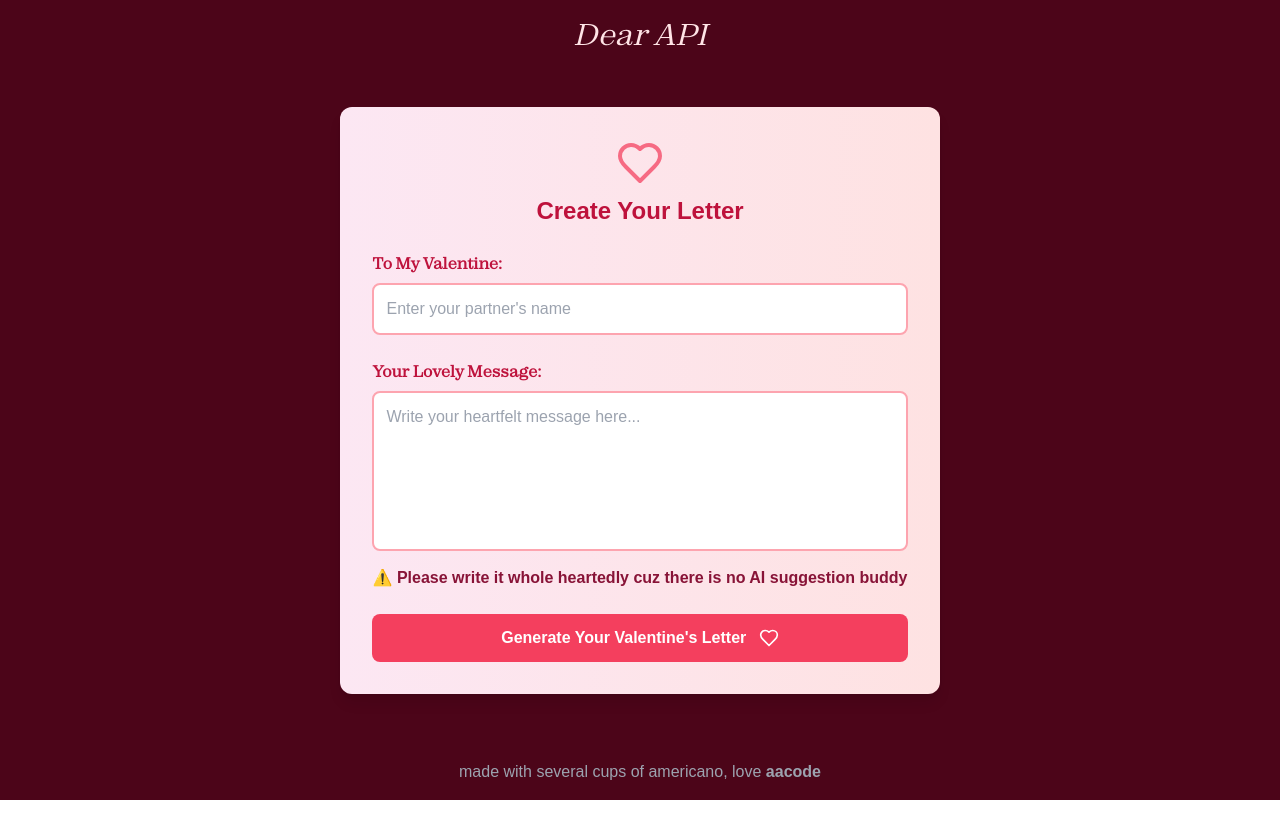
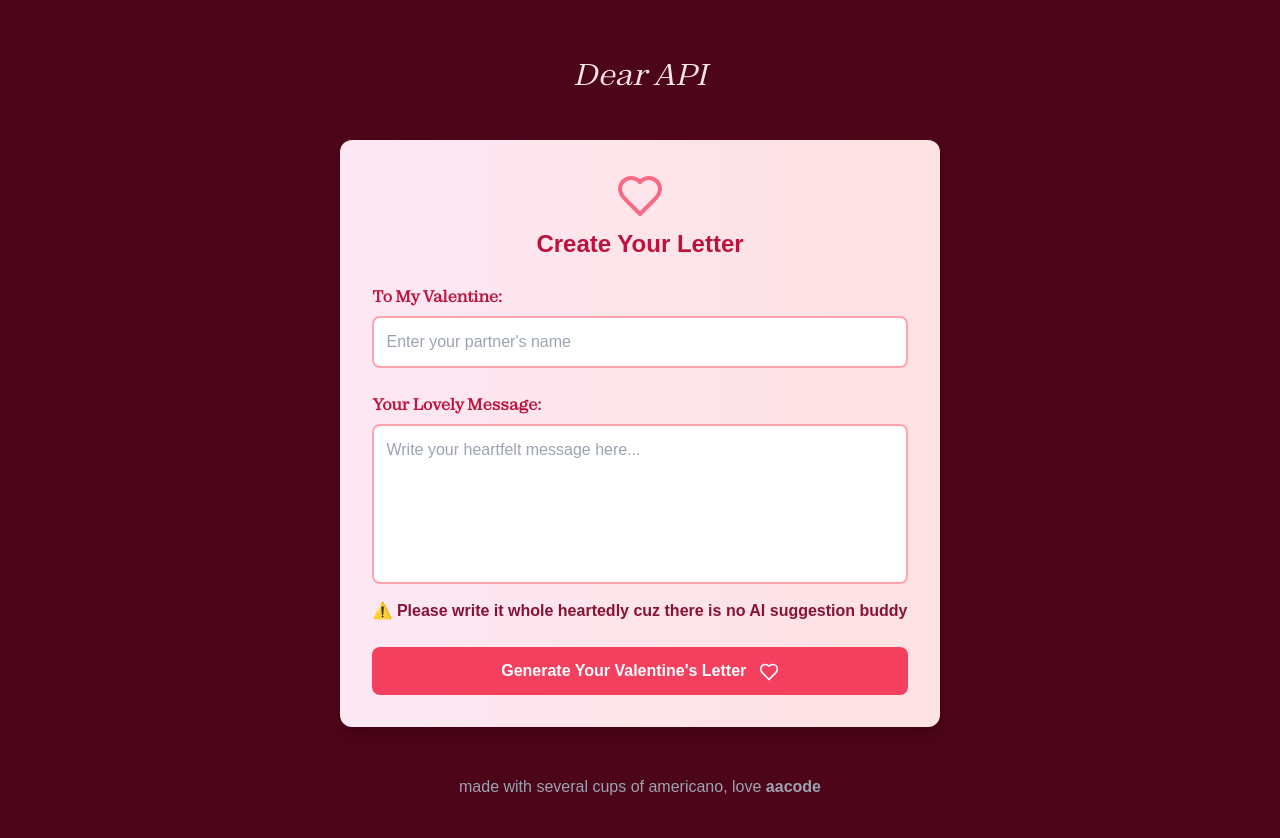
Before and after one commit to AureliaSindhu/DearAPI, a Next.js app: page /letter in a window 1280 px wide. Shown: the top 838 px of the page. Before the commit the page ends 800 px from the top, so only its background shows below. Built offline with nearby package versions, Linux system fonts and the light colour scheme; a web font is replaced by a local one.

Commit message:
prettier

```diff
--- a/app/letter/[id]/page.tsx
+++ b/app/letter/[id]/page.tsx
@@ -96,7 +96,7 @@ export default function LetterPage() {
     }
 
     return (
-        <div className="min-h-screen flex items-center justify-center bg-rose-950 p-4">
+        <div className="min-h-screen flex flex-col items-center justify-center bg-rose-950 p-4">
             <DearAPI />
             <motion.div
                 initial={{ opacity: 0, y: 50 }}
@@ -106,7 +106,7 @@ export default function LetterPage() {
             >
                 <Card className="border-rose-200 bg-rose-50 font-zodiak">
                 <CardHeader>
-                    <CardTitle className="font-zodiak italic text-2xl font-bold text-rose-800 text-center">
+                    <CardTitle className="font-zodiak italic text-2xl font-bold text-rose-800 text-center sm:text-xl">
                     My dearest Valentine
                     </CardTitle>
                 </CardHeader>
@@ -116,7 +116,7 @@ export default function LetterPage() {
                     animate={{ opacity: 1 }}
                     transition={{ delay: 0.2 }}
                     >
-                    <p className="text-lg">
+                    <p className="text-lg sm:text-sm">
                         <span className="font-zodiak italic text-rose-700">Dear {letter.recipient}, </span>
                     </p>
                     </motion.div>
@@ -125,7 +125,7 @@ export default function LetterPage() {
                     animate={{ opacity: 1 }}
                     transition={{ delay: 0.4 }}
                     >
-                    <p className="font-zodiak text-rose-900 italic" style={{ whiteSpace: 'pre-wrap' }}>{letter.message}</p>
+                    <p className="font-zodiak text-rose-900 italic sm:text-xs" style={{ whiteSpace: 'pre-wrap' }}>{letter.message}</p>
                     </motion.div>
                 </CardContent>
                 <CardFooter className="flex flex-col items-center space-y-4">
--- a/app/letter/page.tsx
+++ b/app/letter/page.tsx
@@ -5,7 +5,7 @@ import DearAPI from '@/components/DearAPI';
 
 const LetterPage: React.FC = () => {
     return (
-        <div className="flex justify-center items-center h-screen bg-rose-950 p-10">
+        <div className="flex flex-col justify-center items-center min-h-screen bg-rose-950 p-10">
             <DearAPI />
             <ValentineForm />
             <Footer />
--- a/components/DearAPI.tsx
+++ b/components/DearAPI.tsx
@@ -1,6 +1,6 @@
 export default function DearAPI() {
     return (
-        <h1 className="text-3xl font-zodiak italic text-rose-100 fixed top-0 w-full text-center p-4">
+        <h1 className="text-3xl font-zodiak italic text-rose-100 w-full text-center p-4">
             Dear API
         </h1>
     );
--- a/components/Footer.tsx
+++ b/components/Footer.tsx
@@ -2,11 +2,16 @@ import React from 'react';
 
 const Footer: React.FC = () => {
     return (
-        <footer className="font-poppins w-full text-center text-gray-400 p-4 fixed bottom-0">
-            <p>made with several cups of americano, love
-            <a href="https://www.instagram.com/aacodee/?hl=en" target="_blank" rel="noopener noreferrer">
-            <strong> aacode</strong>
-            </a>
+        <footer className="font-poppins w-full text-center text-gray-400 p-4">
+            <p>
+                made with several cups of americano, love{' '}
+                <a
+                    href="https://www.instagram.com/aacodee/?hl=en"
+                    target="_blank"
+                    rel="noopener noreferrer"
+                >
+                    <strong> aacode</strong>
+                </a>
             </p>
         </footer>
     );
--- a/components/GettingStarted.tsx
+++ b/components/GettingStarted.tsx
@@ -6,8 +6,8 @@ import Link from 'next/link';
 const GettingStarted: React.FC = () => {
     return (
         <div className="max-w-2xl w-full bg-white p-8 rounded-xl shadow-lg border border-gray-200 text-black">
-            <h1 className="font-zodiak font-semibold text-xl mb-6">A Little Note</h1>
-            <div className="font-mono text-sm">
+            <h1 className="font-zodiak font-semibold text-xl mb-6 sm:text-lg">A Little Note</h1>
+            <div className="font-mono text-sm sm:text-xs">
                 <p className="mb-3 leading-relaxed">
                     So this is how it works yall,
                 </p>
--- a/components/ValentineForm.tsx
+++ b/components/ValentineForm.tsx
@@ -34,7 +34,7 @@ const ValentineForm: React.FC = () => {
     return (
         <form
         onSubmit={handleSubmit}
-        className="bg-gradient-to-r from-pink-100 to-red-100 p-8 rounded-xl shadow-lg max-w-2xl mx-auto text-black"
+        className="bg-gradient-to-r from-pink-100 to-red-100 p-8 rounded-xl shadow-lg m-8 mx-auto text-black"
         >
         <div className="mb-6 text-center">
             <Heart className="inline-block text-rose-500 w-12 h-12 mb-2 animate-pulse" />
```
